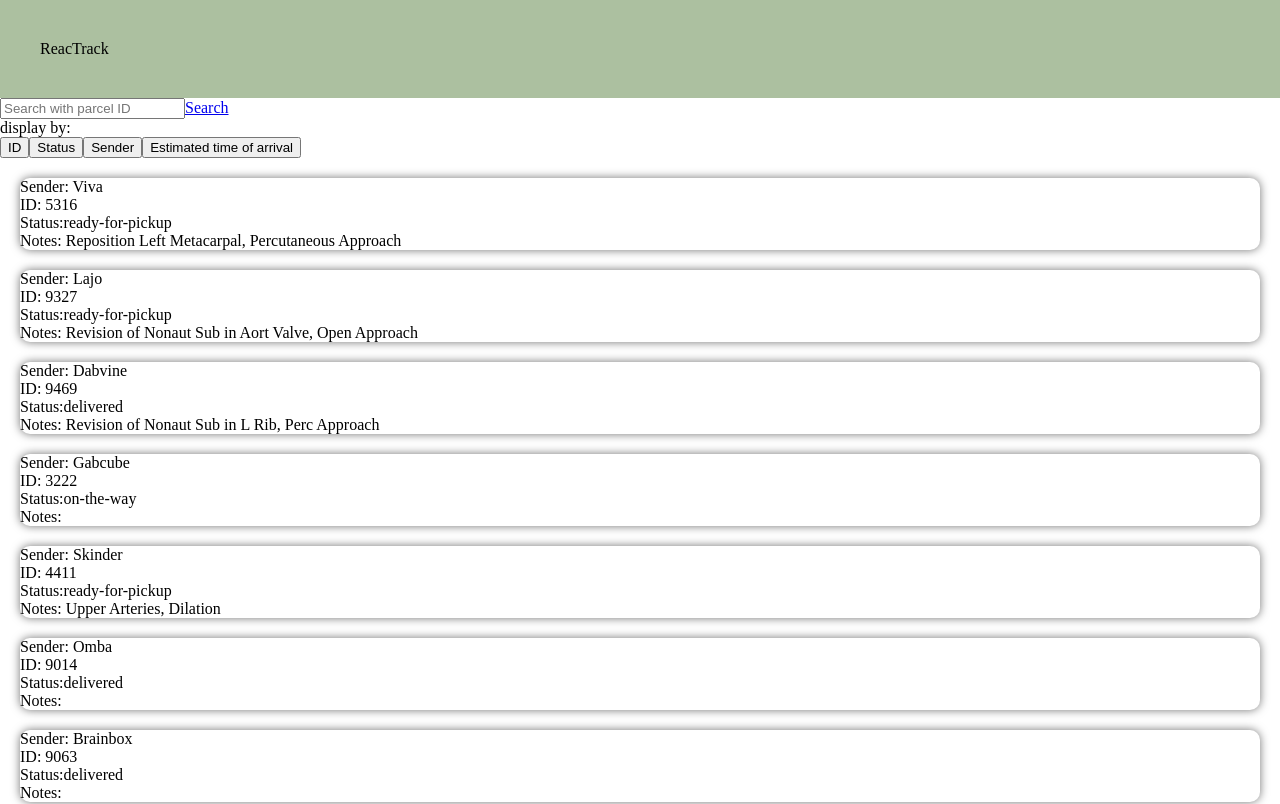
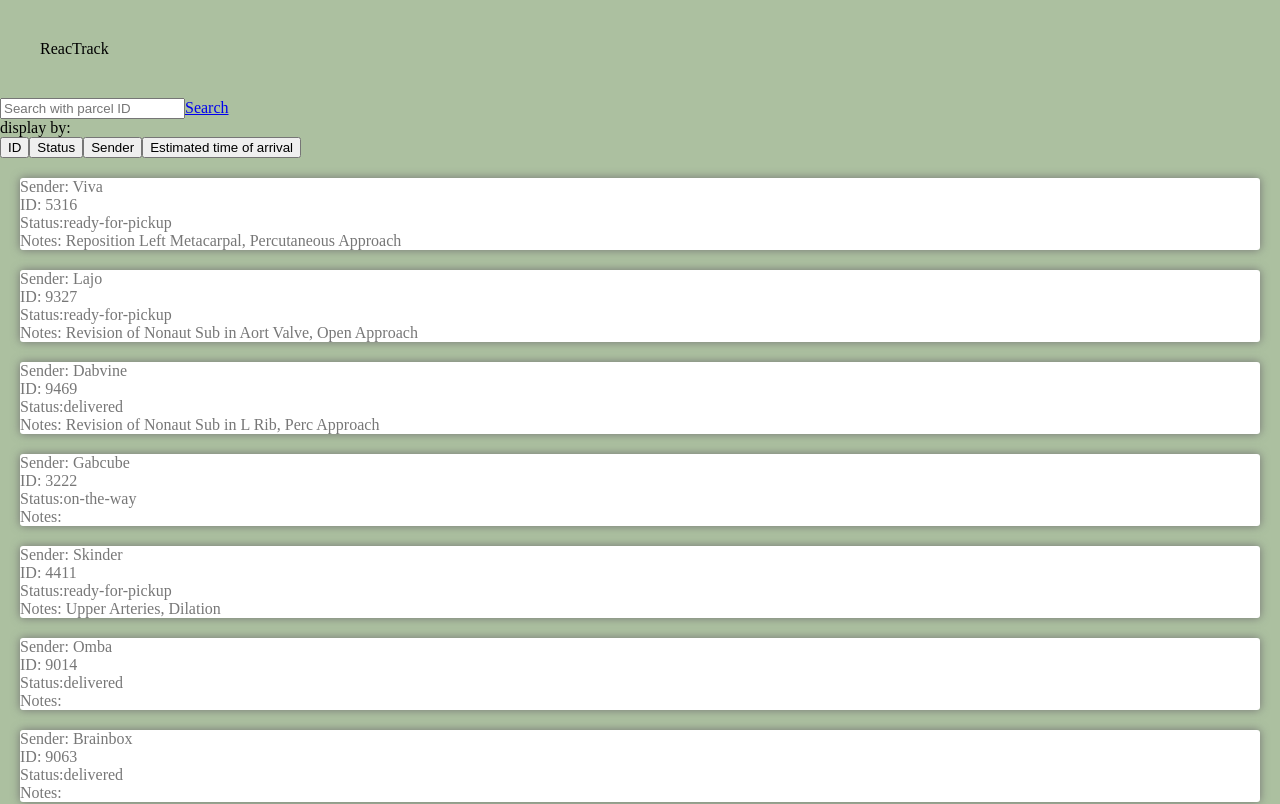
Before and after one commit to blacknstones/ReacTrack, a React (Create React App) app: page /parcels in a window 1280 px wide. Shown: the top 804 px of the page. Built offline with nearby package versions, Linux system fonts and the light colour scheme.

Commit message:
Updated styling for Parcel

```diff
--- a/src/css/parcel.css
+++ b/src/css/parcel.css
@@ -1,5 +1,7 @@
 .parcel {
+    background-color: white;
     box-shadow: 0px 0px 10px 0px rgba(115,115,115,1);
-    border-radius: 10px;
+    border-radius: 3px;
     margin: 20px;
+    color: #777777;
 }
--- a/src/css/style.css
+++ b/src/css/style.css
@@ -1,3 +1,7 @@
 @import url("./reset.css");
 @import url("./header.css");
 @import url("./parcel.css");
+
+body {
+    background-color:  #ACC0A0;
+}
```
